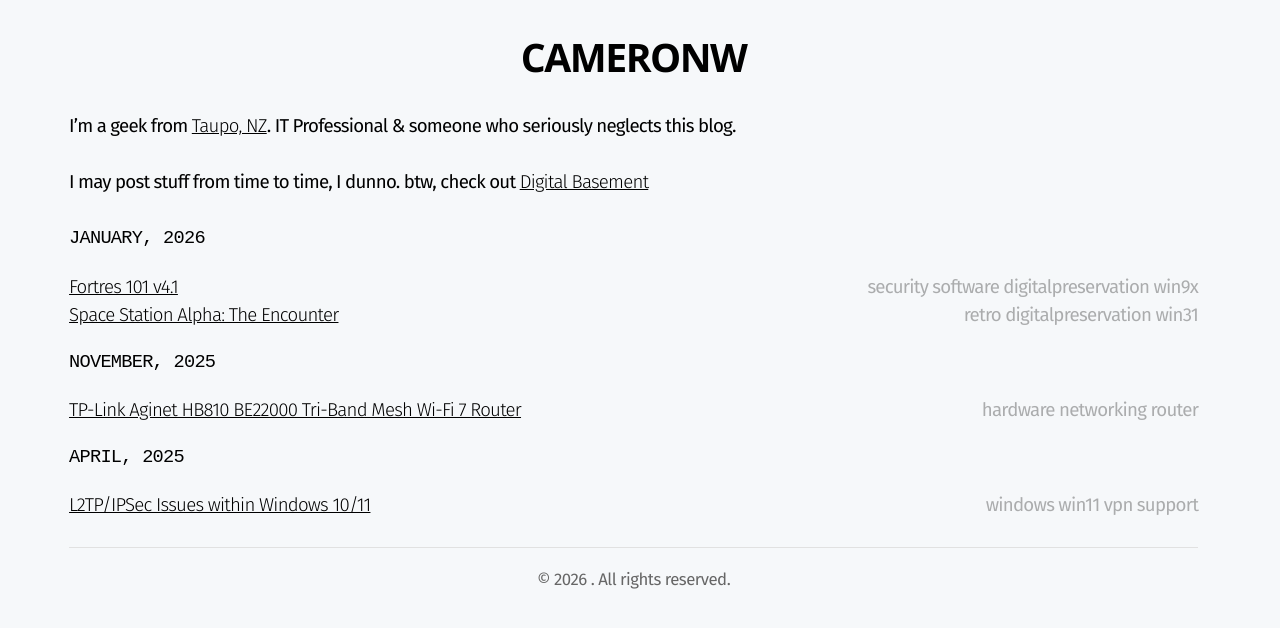
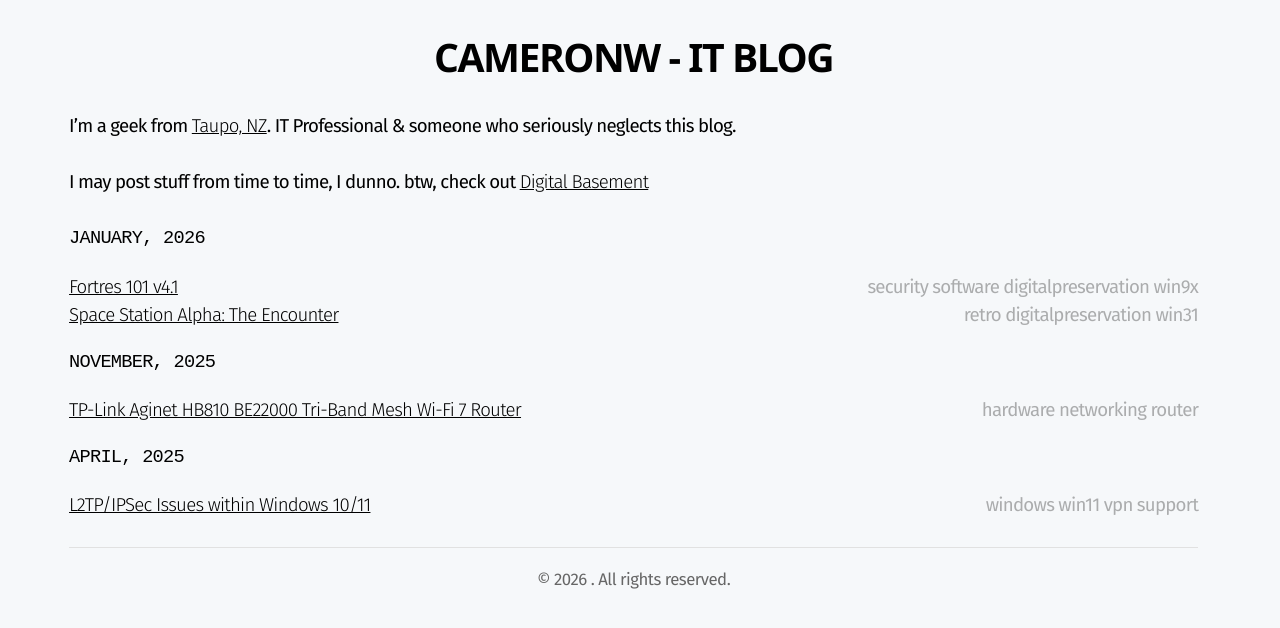
Before and after one commit to t94xr/t94xr.github.io, a Jekyll site: the page built from index.markdown, in a window 1280 px wide. Shown: the top 628 px of the page. Built offline with Jekyll 4.4.1, drawn with Linux system fonts in a browser that asks for light colours; nearby versions of some CDN libraries; some web fonts are replaced; a style sheet for code colours, icons or effects is not loaded.

Commit message:
minor update

```diff
--- a/_config.yml
+++ b/_config.yml
@@ -1,4 +1,4 @@
-title: CameronW
+title: CameronW - IT Blog
 author: Cameron Walker
 email: me@cameronwalker.nz
 
```
